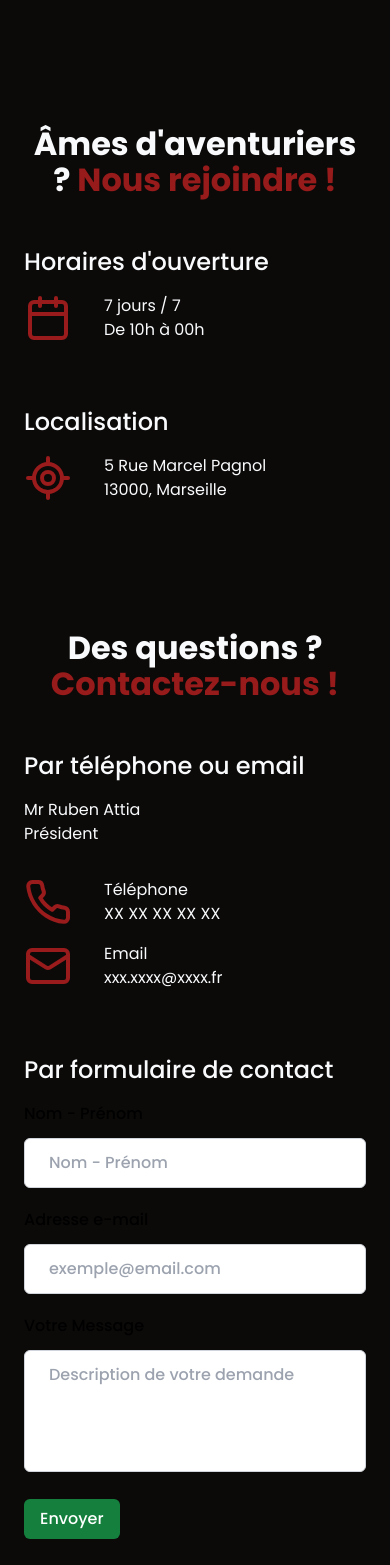
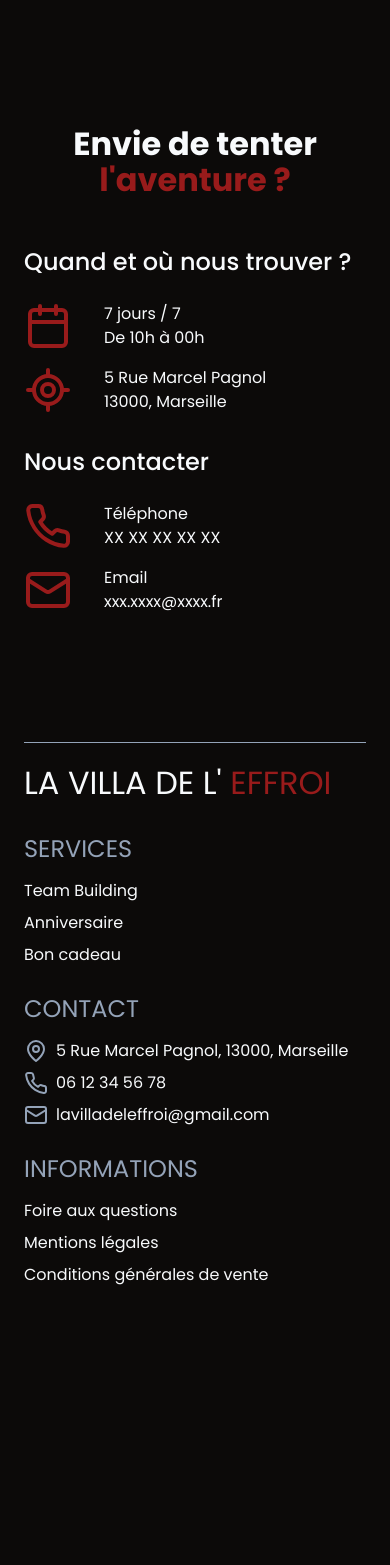
Before and after one commit to SebastienLaurentt/Escape-Game, a Next.js app: page / in a window 390 px wide. Shown: the part 3323-4888 px from the top of the page. After the commit the page ends 4634 px from the top, so only its background shows below. Built offline with nearby package versions, Linux system fonts and the light colour scheme.

Commit message:
update info for mobile display

```diff
--- a/app/globals.css
+++ b/app/globals.css
@@ -53,7 +53,7 @@
   }
 
   h3 {
-    @apply text-lg md:text-2xl leading-8 md:leading-10 font-medium mb-4 md:mb-6 lg:mb-8;
+    @apply text-lg mb-6 md:text-2xl leading-8 md:leading-10 font-medium;
   }
 
   /* Custom Class */
--- a/components/shared/Sections/Infos.tsx
+++ b/components/shared/Sections/Infos.tsx
@@ -1,21 +1,20 @@
 import { Calendar, LocateFixed, Mail, Phone } from "lucide-react";
-import ContactForm from "../ContactForm";
 import Section from "../Section";
 import SectionHeader from "../SectionHeader";
 
 const Infos = () => {
   return (
-    <>
     <Section marginBottom={true} marginTop={true} classname="">
-        <SectionHeader
-          title=" Âmes d'aventuriers ?"
-          titleHighlight="Nous rejoindre !"
-        />
-        <div className="flex flex-col gap-y-16 md:flex-row md:justify-between md:gap-x-12">
-          <div className="md:w-1/2">
-            <h3>Horaires d&apos;ouverture</h3>
+      <SectionHeader title="Envie de tenter " titleHighlight="l'aventure ?" />
+
+      {/* When and Where  */}
+      <div className="mb-8">
+        <h3 className="text-balance">Quand et où nous trouver ?</h3>
+
+        <div className="flex flex-col gap-y-4">
+          {/* Opening hours */}
           <div className="flex flex-row gap-x-8  md:gap-y-2 ">
-              <div >
+            <div>
               <Calendar size={48} color="#991b1b" />
             </div>
             <div className="flex flex-col">
@@ -23,11 +22,10 @@ const Infos = () => {
               <span>De 10h à 00h </span>
             </div>
           </div>
-          </div>
-          <div className="md:w-1/2">
-            <h3>Localisation</h3>
+
+          {/* Address */}
           <div className="flex flex-row gap-x-8  md:gap-y-2 ">
-              <div >
+            <div>
               <LocateFixed size={48} color="#991b1b" />
             </div>
             <div className="flex flex-col">
@@ -37,20 +35,13 @@ const Infos = () => {
           </div>
         </div>
       </div>
-      </Section>
 
-      <Section marginBottom={true} marginTop={true} classname="">
-        <SectionHeader
-          title=" Des questions ?"
-          titleHighlight="Contactez-nous ! "
-        />
-        <div className="flex flex-col gap-y-16 md:flex-row md:justify-between md:gap-x-12">
-          <div className="md:w-1/2">
-            <h3>Par téléphone ou email</h3>
-            <p className="mb-8 md:mb-24 ">
-              Mr Ruben Attia <br /> Président
-            </p>
-            <ul className="flex flex-col gap-y-4 md:gap-y-12">
+      {/* Contact  */}
+      <div>
+        <h3>Nous contacter</h3>
+
+          <ul className="flex flex-col gap-y-4">
+            {/* Phone */}
             <li>
               <div className="flex flex-row gap-x-8  md:gap-y-2 ">
                 <Phone size={48} color="#991b1b" />
@@ -60,6 +51,8 @@ const Infos = () => {
                 </div>
               </div>
             </li>
+
+            {/* Email */}
             <li>
               <div className="flex flex-row  gap-x-8 md:gap-y-2">
                 <Mail size={48} color="#991b1b" />
@@ -71,13 +64,7 @@ const Infos = () => {
             </li>
           </ul>
         </div>
-          <div className="md:w-1/2">
-            <h3>Par formulaire de contact</h3>
-            <ContactForm />
-          </div>
-        </div>
     </Section>
-    </>
   );
 };
 
```
Lines whose indentation alone changed are shown as unchanged.
